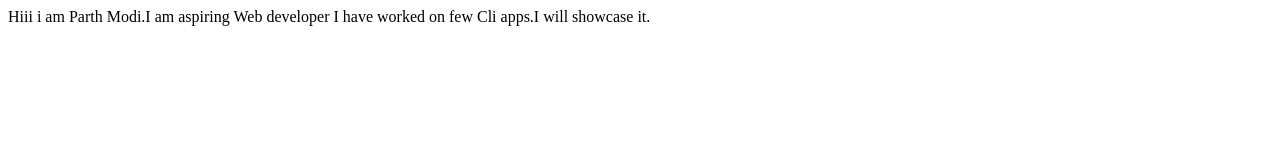
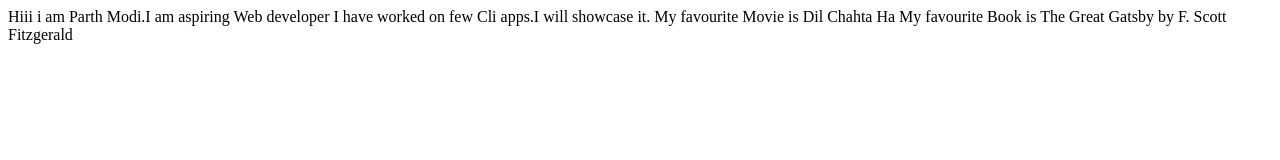
Before and after one commit to parthmodi444/student-name-website, a plain HTML site: page index.html in a window 1280 px wide. Drawn offline with Linux system fonts and the light colour scheme.

Commit message:
docs:added fav movie and book

```diff
--- a/index.html
+++ b/index.html
@@ -9,5 +9,7 @@
 <body>
         Hiii i am Parth Modi.I am aspiring Web developer
         I have worked on few Cli apps.I will showcase it.
+        My favourite Movie is Dil Chahta Ha
+        My favourite Book is  The Great Gatsby by F. Scott Fitzgerald
 </body>
 </html>
```
